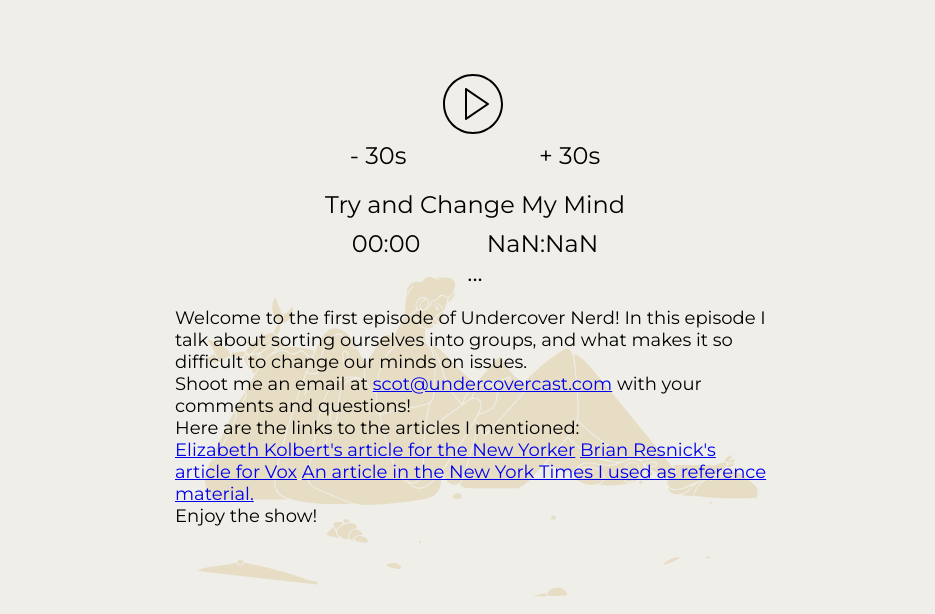
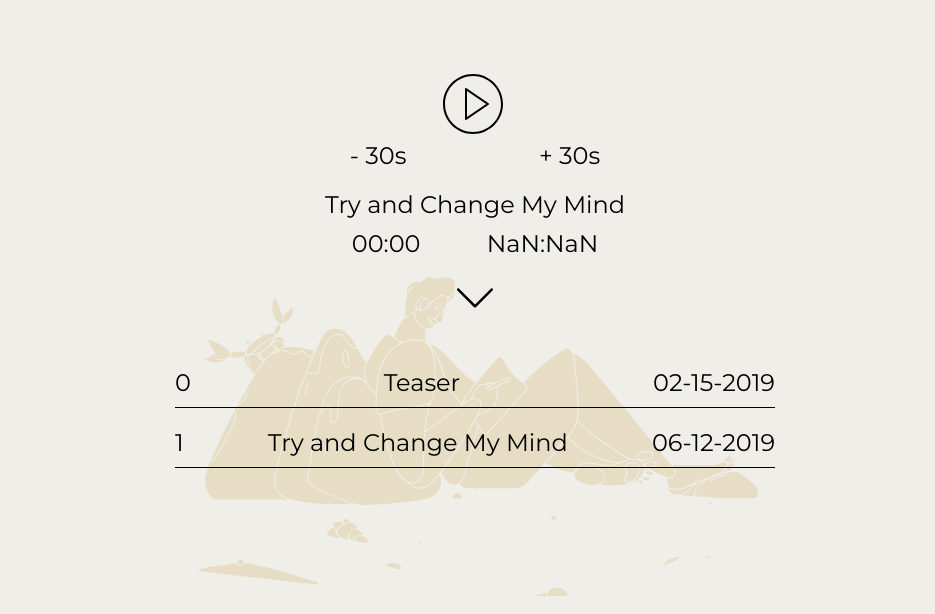
Before and after one commit to ibgrav/uc-nerd, a website: page public/index.html in a window 1280 px wide. Shown: the part 186-800 px from the top of the page, without its empty margins (165-1100 px from the left). Drawn offline with Linux system fonts and the light colour scheme.

Commit message:
Update index.html

```diff
--- a/public/index.html
+++ b/public/index.html
@@ -81,17 +81,55 @@
         }
 
         #pod-description {
+            max-height: 0;
+            overflow: hidden;
             font-size: 18px;
             text-align: left;
             margin: 20px 0;
+            transition: all 1s;
         }
 
-        #pod-play:hover, #pod-pause:hover, .pod-skip:hover {
+        #pod-expand {
+            width: 40px;
+            margin: 20px auto;
+            transition: all 1s;
+        }
+
+        #pod-box.expand #pod-description {
+            max-height: 500px;
+        }
+
+        #pod-box.expand #pod-expand {
+            transform: scaleY(-1);
+        }
+
+        #pod-play:hover, #pod-pause:hover, .pod-skip:hover, #pod-expand:hover, .episode:hover {
             cursor: pointer;
+        }
+
+        .episode:hover {
+            padding: 20px 0;
         }
 
         #pod-play:active, #pod-pause:active, .pod-skip:active {
             /* fill: rgb(125,125,250); */
+        }
+
+        .episode {
+            display: flex;
+            border-bottom: 1px solid black;
+            margin: 10px 0;
+            padding: 10px 0;
+            transition: all 0.5s;
+            justify-content: space-between;
+        }
+
+        .episode-number {
+            float: left;
+        }
+
+        .episode-date {
+            float: right;
         }
 
         @media screen and (max-width: 900px) {
@@ -252,8 +290,24 @@
         <div id="pod-title"></div>
         <div id="pod-time-current"></div>
         <div id="pod-time-end"></div>
-        <div id="pod-expand">...</div>
+        <div id="pod-expand">
+            <svg version="1.1" viewBox="0 0 129 129">
+                <path d="m121.3,34.6c-1.6-1.6-4.2-1.6-5.8,0l-51,51.1-51.1-51.1c-1.6-1.6-4.2-1.6-5.8,0-1.6,1.6-1.6,4.2 0,5.8l53.9,53.9c0.8,0.8 1.8,1.2 2.9,1.2 1,0 2.1-0.4 2.9-1.2l53.9-53.9c1.7-1.6 1.7-4.2 0.1-5.8z"/>
+            </svg>
+        </div>
         <div id="pod-description"></div>
+        <div id="pod-episodes">
+            <div class="episode" data-e="0">
+                <div class="episode-number">0</div>
+                <div class="episode-title">Teaser</div>
+                <div class="episode-date">02-15-2019</div>
+            </div>
+            <div class="episode" data-e="1">
+                <div class="episode-number">1</div>
+                <div class="episode-title">Try and Change My Mind</div>
+                <div class="episode-date">06-12-2019</div>
+            </div>
+        </div>
     </div>
 
     <audio id="pod-player" src="" type="audio/mpeg"></audio>
@@ -266,6 +320,7 @@
         var podTimeEnd = document.querySelector('#pod-time-end');
         var podForward = document.querySelector('#pod-forwards');
         var podBackward = document.querySelector('#pod-back');
+        var podExpand = document.querySelector('#pod-expand');
 
         var podTitle = document.querySelector('#pod-title');
         var podDescription = document.querySelector('#pod-description');
@@ -351,6 +406,14 @@
             podBackward.addEventListener('click', function () {
                 player.currentTime = player.currentTime - 30;
             });
+
+            podExpand.addEventListener('click', function () {
+                podExpand.parentElement.classList.toggle('expand');
+            });
+
+            document.getElementsByClassName('episodes').addEventListener('click', function(){
+
+            });
         }
 
         player.ontimeupdate = function () {
```
